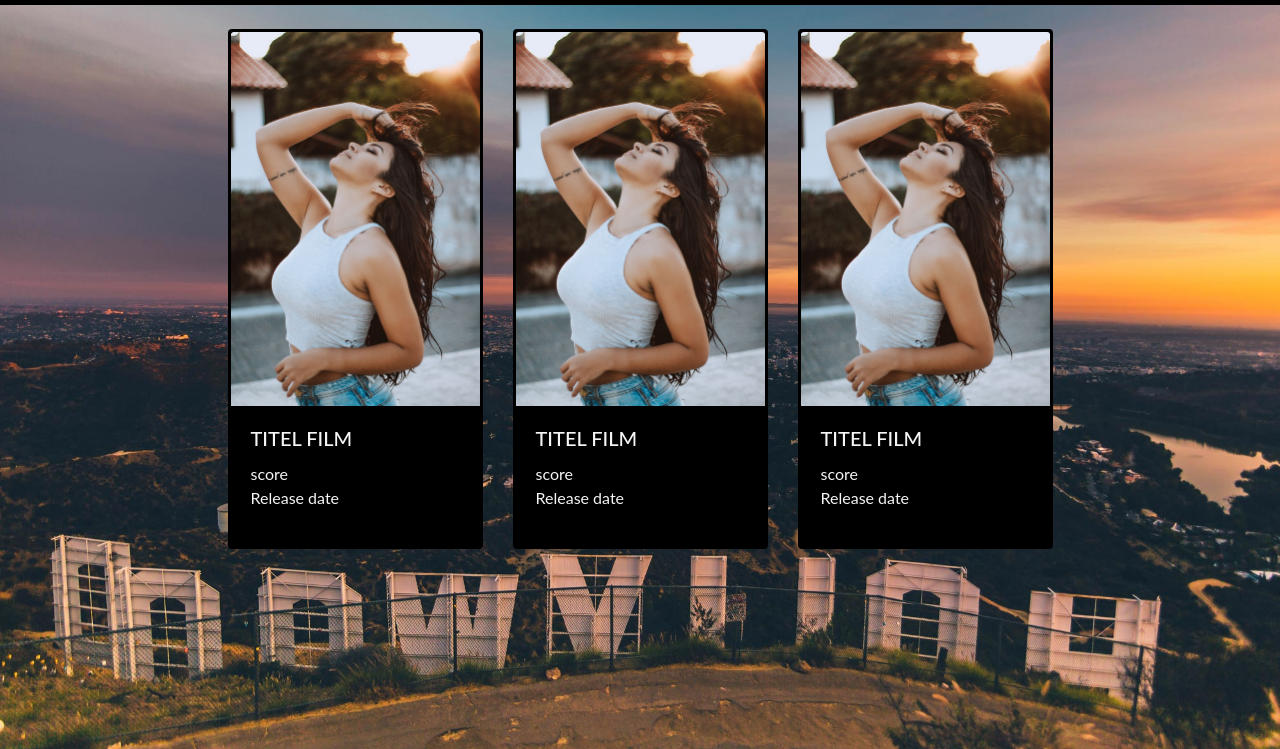
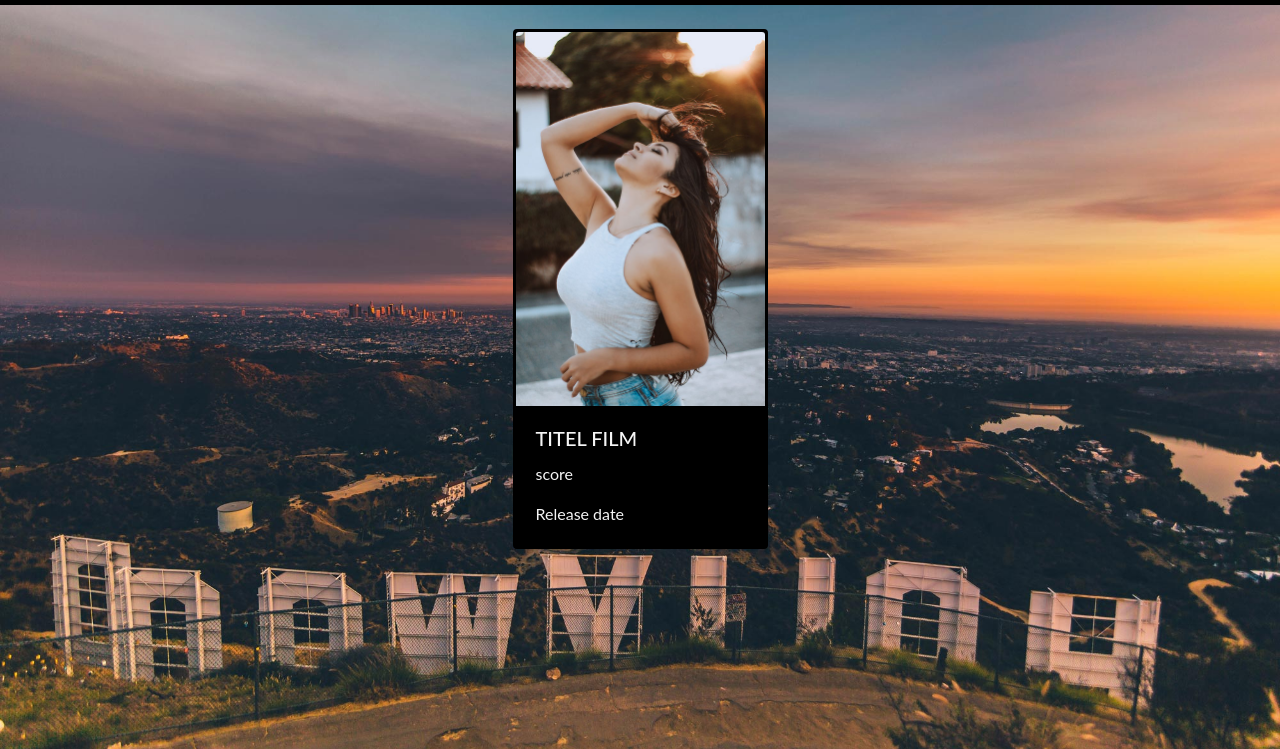
Before and after one commit to Frontend-2-2020/movieDB-Group5, a website built with webpack: page src/index.html in a window 1280 px wide. Shown: the part 51-800 px from the top of the page. Built offline with nearby package versions, Linux system fonts and the light colour scheme; files whose address does not match are found by name.

Commit message:
Cards verwijdert

```diff
--- a/src/index.html
+++ b/src/index.html
@@ -27,44 +27,14 @@
               <img src="/public/placeholder.jpg" class="card-img-top" alt="...">
               <div class="card-body">
                 <h5 class="card-title">TITEL FILM</h5>
-                <ul>
-                <li class="card-text">score</li>
-                <li class="card-text">Release date</li>
-              </ul>
+                <p class="card-text">score</p>
+                <p class="card-text">Release date</p>
               </div>
           </div>
       </div>
       <!-- einde EEN FILM -->
 
-      <!-- EEN FILM -->
-      <div class="col-md-6 col-lg-3 mt-4">
-          <div class="card">
-              <img src="/public/placeholder.jpg" class="card-img-top" alt="...">
-              <div class="card-body">
-                <h5 class="card-title">TITEL FILM</h5>
-                <ul>
-                <li class="card-text">score</li>
-                <li class="card-text">Release date</li>
-              </ul>
-              </div>
-          </div>
-      </div>
-      <!-- einde EEN FILM -->
 
-          <!-- EEN FILM -->
-          <div class="col-md-6 col-lg-3 mt-4">
-              <div class="card">
-                  <img src="/public/placeholder.jpg" class="card-img-top" alt="...">
-                  <div class="card-body">
-                    <h5 class="card-title">TITEL FILM</h5>
-                    <ul>
-                    <li class="card-text">score</li>
-                    <li class="card-text">Release date</li>
-                  </ul>
-                  </div>
-              </div>
-          </div>
-          <!-- einde EEN FILM -->
 
 
 
```
